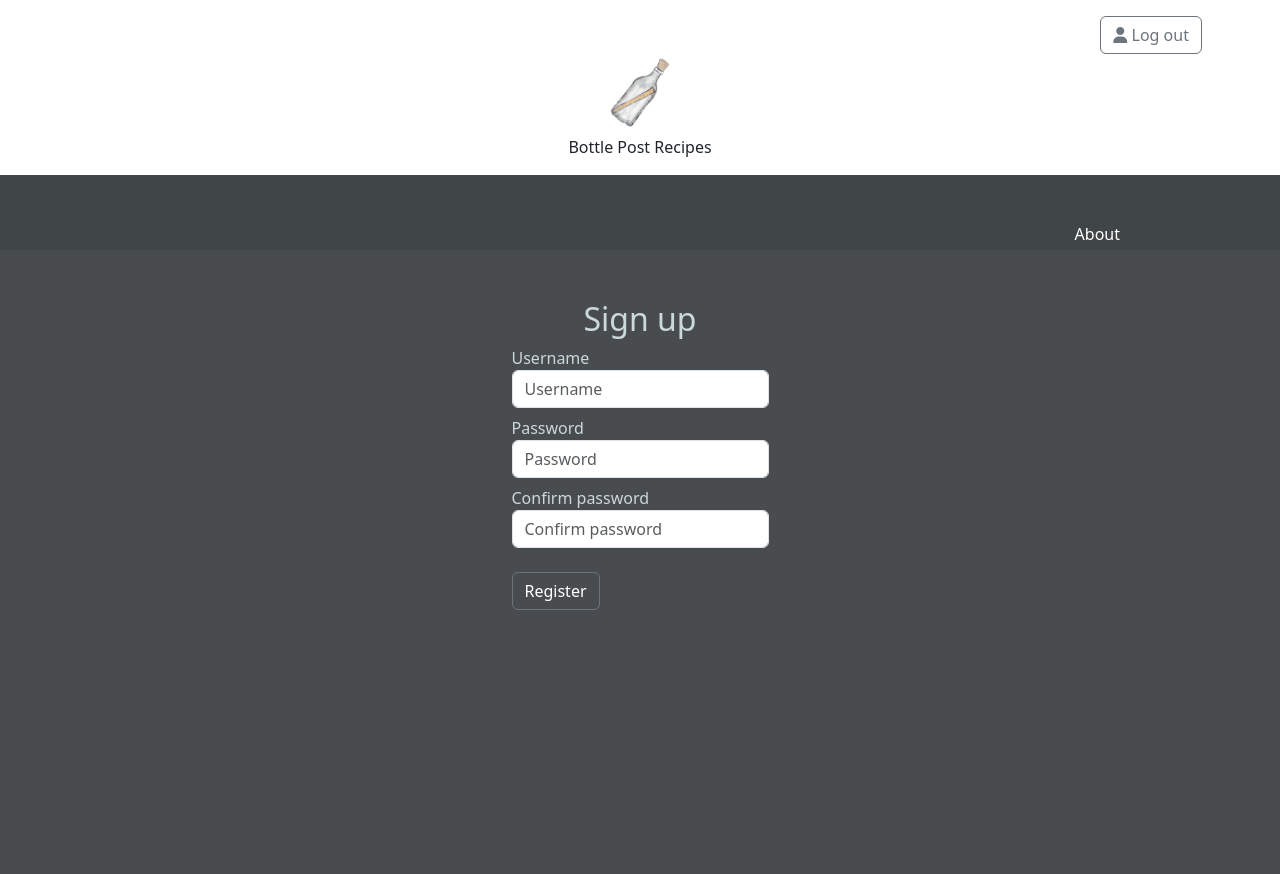
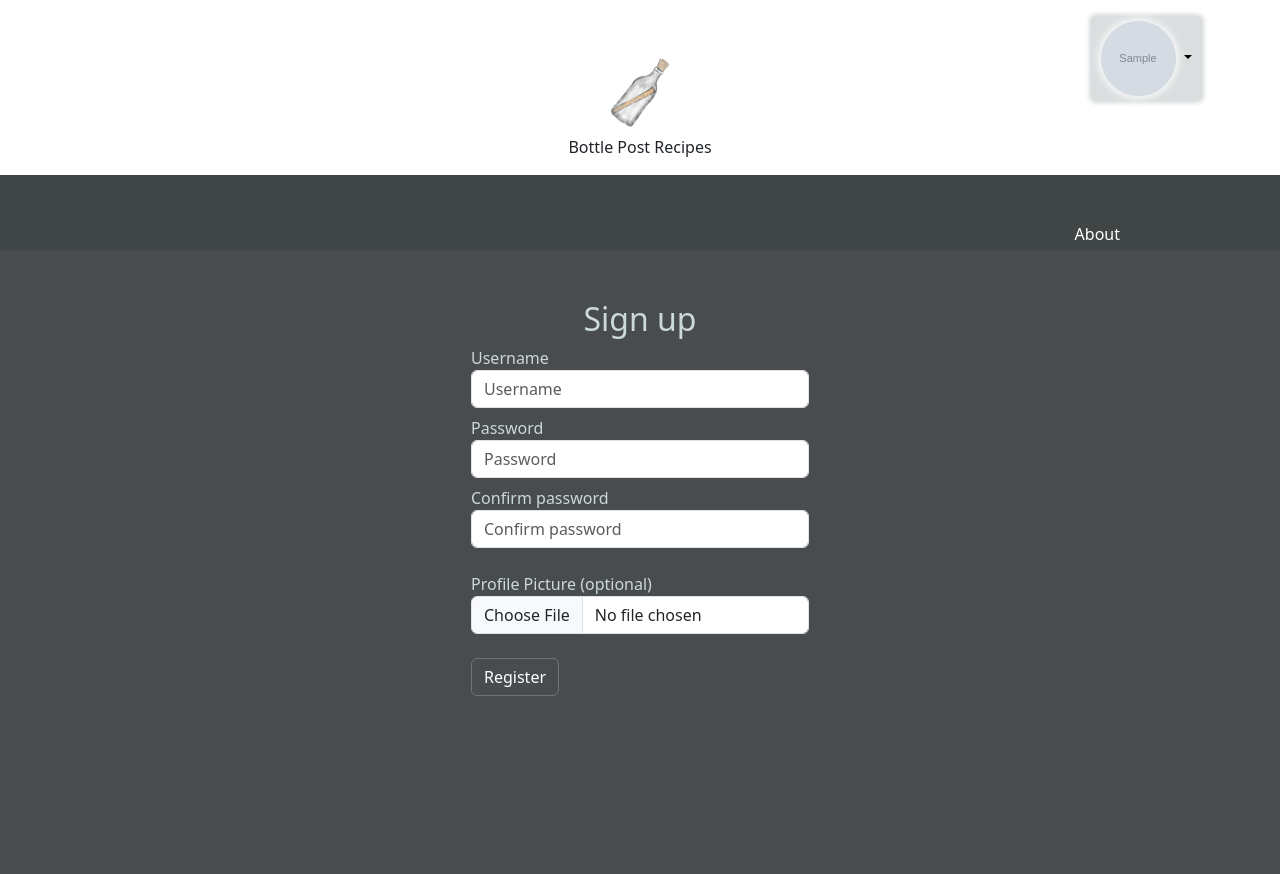
Before and after one commit to KevinBjarnemark/bottle-post-recipes, a Django app: template templates/registration/register.html in a window 1280 px wide. Shown: the top 874 px of the page. Run offline with Django 5.2, Linux system fonts and the light colour scheme; a user stored in the database is signed in; tables that the repository leaves empty hold one stand-in row (values such as "Sample post"); the template is opened without the code that fills it: values that come from a table or form of the project are taken from there, most other values are stand-ins (such as "Sample title", 1, 10 or a date in 2020); grey boxes marked "Sample" are stand-in pictures; some libraries are stand-ins or nearby versions.

Commit message:
Added logic for handling profile images and integrated it with the account button + styling

```diff
--- a/static/css/style.css
+++ b/static/css/style.css
@@ -36,7 +36,6 @@ body {
     flex-direction: column;
 }
 
-
 .page-container {
     display: flex;
     position: relative;
@@ -55,6 +54,28 @@ body {
     justify-content: center;
     align-items: center;
     width: 100%;
+}
+
+.account-button {
+    border-radius: 5px;
+    border: none;
+    background-color: #cbd1d3b6;
+    padding: 5px 10px;
+    box-shadow: 0 0 4px 2px #d8dadc;
+}
+
+.account-button:hover {
+    background-color: #a9b0b3b6;
+}
+
+.profile-image {
+    object-fit: cover; /* Prevent stretching */
+    background-repeat: no-repeat;
+    background-size: cover;
+    background-attachment: scroll; box-shadow: none;
+    overflow: hidden;
+    border-radius: 50%;
+    box-shadow: 0 0 8px 2px #ffffff;
 }
 
 .feed-container {
--- a/templates/components/user/account_button.html
+++ b/templates/components/user/account_button.html
@@ -1,12 +1,65 @@
 
 {% if user.is_authenticated %}
-    <form method="post" action="{% url 'logout' %}">
-        {% csrf_token %}
-        <button class="btn btn-outline-secondary" type="submit">
-            <i class="fas fa-user"></i>
-            Log out
-        </button>
-    </form>
+
+<div class="dropdown position-fixed" style="right: 6.1%">
+    <!-- Account button -->
+    <button
+        class="dropdown-toggle account-button"
+        rounded-circleype="button"
+        id="accountDropdown"
+        data-bs-toggle="dropdown"
+        aria-expanded="false">
+        <!-- Profile image (Should be an image or null -->
+        {% if profile.image.url %}
+        <img
+            class="profile-image"
+            src="{{ user.profile.image.url }}"
+            alt="Profile Picture"
+            style="width: 75px; height: 75px"
+        />
+        {% else %}
+            <i class="fas fa-user" style="font-size: 20px;
+                color: #555b5e;"></i>
+        {% endif %}
+    </button>
+    <!-- Dropdown menu -->
+    <ul class="dropdown-menu dropdown-menu-end" aria-labelledby="accountDropdown">
+        <li>
+            <p class="text-center">
+                {{ user.username }}
+            </p>
+        </li>
+        <li>
+            <!-- TODO add href -->
+            <a class="dropdown-item" href="#">
+                <i class="fas fa-user"></i> Profile
+            </a>
+        </li>
+        <li>
+            <!-- TODO add href -->
+            <a class="dropdown-item" href="#">
+                <i class="fa-solid fa-gear"></i> Edit Account
+            </a>
+        </li>
+        <li>
+            <!-- TODO add href -->
+            <a class="dropdown-item" href="#">
+                <i class="fas fa-utensils"></i> Recipes
+            </a>
+        </li>
+        <li><hr class="dropdown-divider"></li>
+        <li>
+            <!-- Logout button -->
+            <form method="post" action="{% url 'logout' %}">
+                {% csrf_token %}
+                <button class="dropdown-item" type="submit">
+                    <i class="fas fa-sign-out-alt"></i> Log out
+                </button>
+            </form>
+        </li>
+    </ul>
+</div>
+
 {% else %}
     <a href="{% url 'login' %}" class="btn btn-outline-secondary">
         <i class="fas fa-user"></i> Log in/sign up
--- a/templates/registration/register.html
+++ b/templates/registration/register.html
@@ -5,7 +5,7 @@
         <!-- Title -->
         <h2>Sign up</h2>
         <!-- Sign up form -->
-        <form method="post">
+        <form method="post" enctype="multipart/form-data">
             {% csrf_token %}
             <!-- Username -->
             <div class="mb-2">
@@ -43,6 +43,17 @@
                     value="{{ form.password2.value|default:'' }}"
                 />
             </div>
+            <!-- Profile picture upload -->
+            <div class="mb-4">
+                <label for="id_image">Profile Picture (optional)</label>
+                <input
+                    class="form-control"
+                    type="file"
+                    name="image"
+                    id="id_image"
+                />
+
+            </div>
             <!-- Submit -->
             <button class="btn btn-outline-secondary text-white" type="submit">
                 Register
```
Also changed, not shown: apps/users/views.py (+14 -2 lines).
